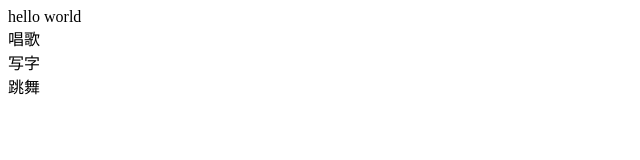
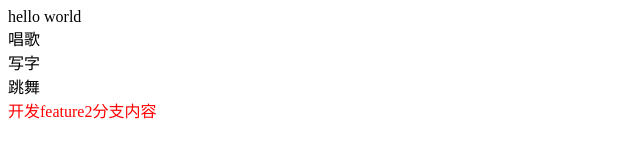
Before and after one commit to kaikai1818/gitTest, a plain HTML site: page index.html in a window 1280 px wide. Shown: the whole page, without its empty margins (0-640 px from the left). Drawn offline with Linux system fonts and the light colour scheme.

Commit message:
feature2

```diff
--- a/index.html
+++ b/index.html
@@ -13,6 +13,7 @@
     <div data-bind="foreach: likes">
         <div data-bind="text: $data"></div>
     </div>
+    <div style="color: red;">开发feature2分支内容</div>
     <script>
         ko.applyBindings({
             msg: 'hello world',
```
